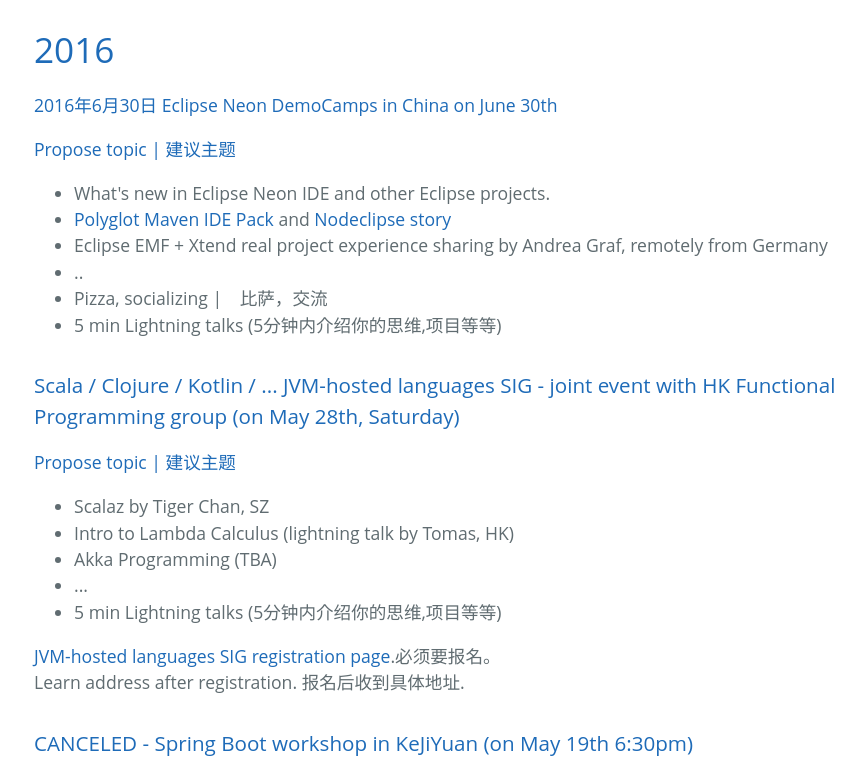
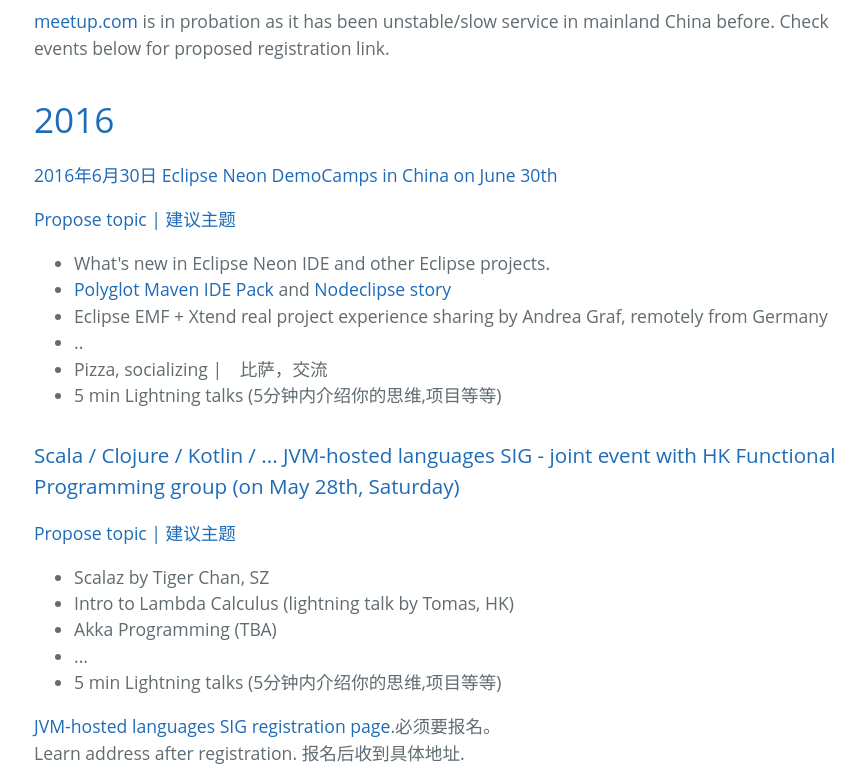
Before and after one commit to szjug/szjug.github.io, a plain HTML site: page index.html in a window 1280 px wide. Shown: the part 1678-2447 px from the top of the page, without its empty margins (190-1055 px from the left). Drawn offline with Linux system fonts and the light colour scheme.

Commit message:
http://www.meetup.com/Shenzhen-Java-User-Group/

```diff
--- a/index.html
+++ b/index.html
@@ -64,6 +64,8 @@
         </span>
 
 
+<a href="http://www.meetup.com/Shenzhen-Java-User-Group/">meetup.com</a>  is in probation as it has been unstable/slow service in mainland China before.
+Check events below for proposed registration link.
 
 
 <a id="2016" class="anchor" href="/#2016" aria-hidden="true"/></a>
```
